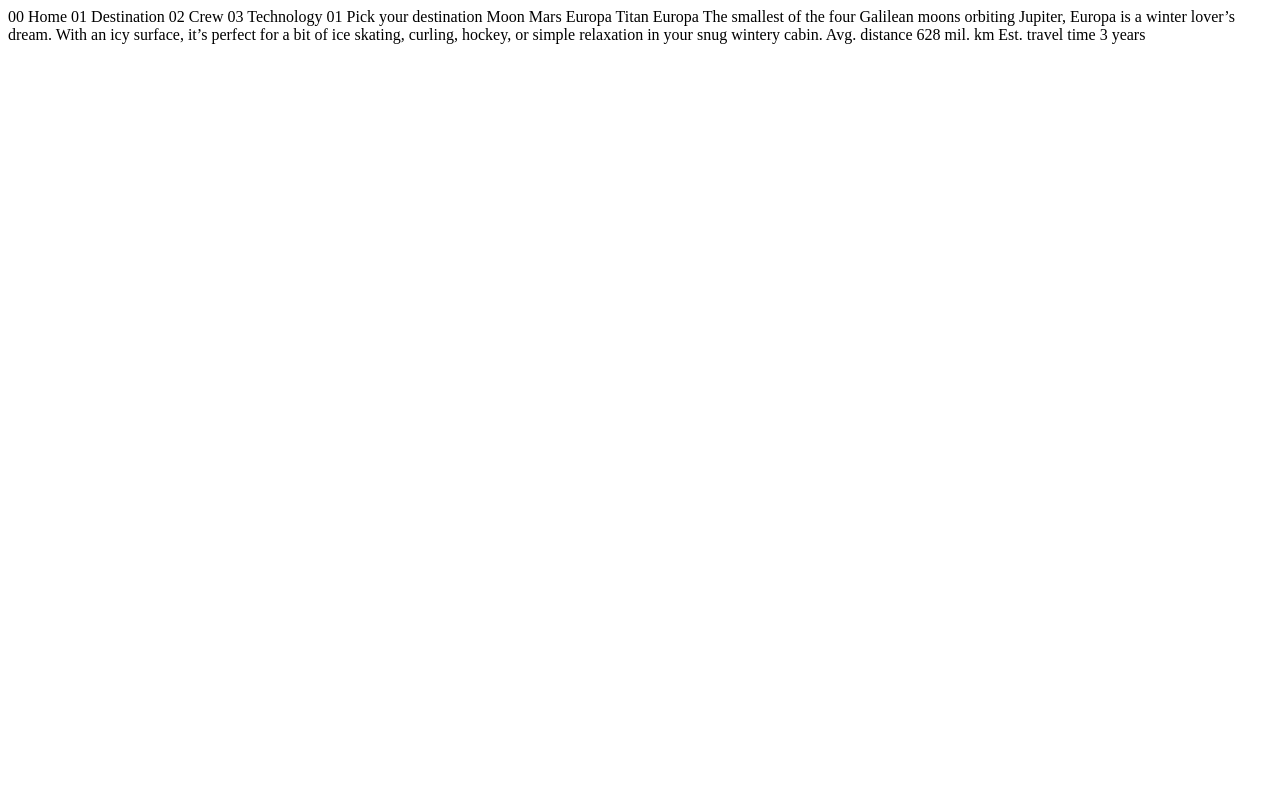
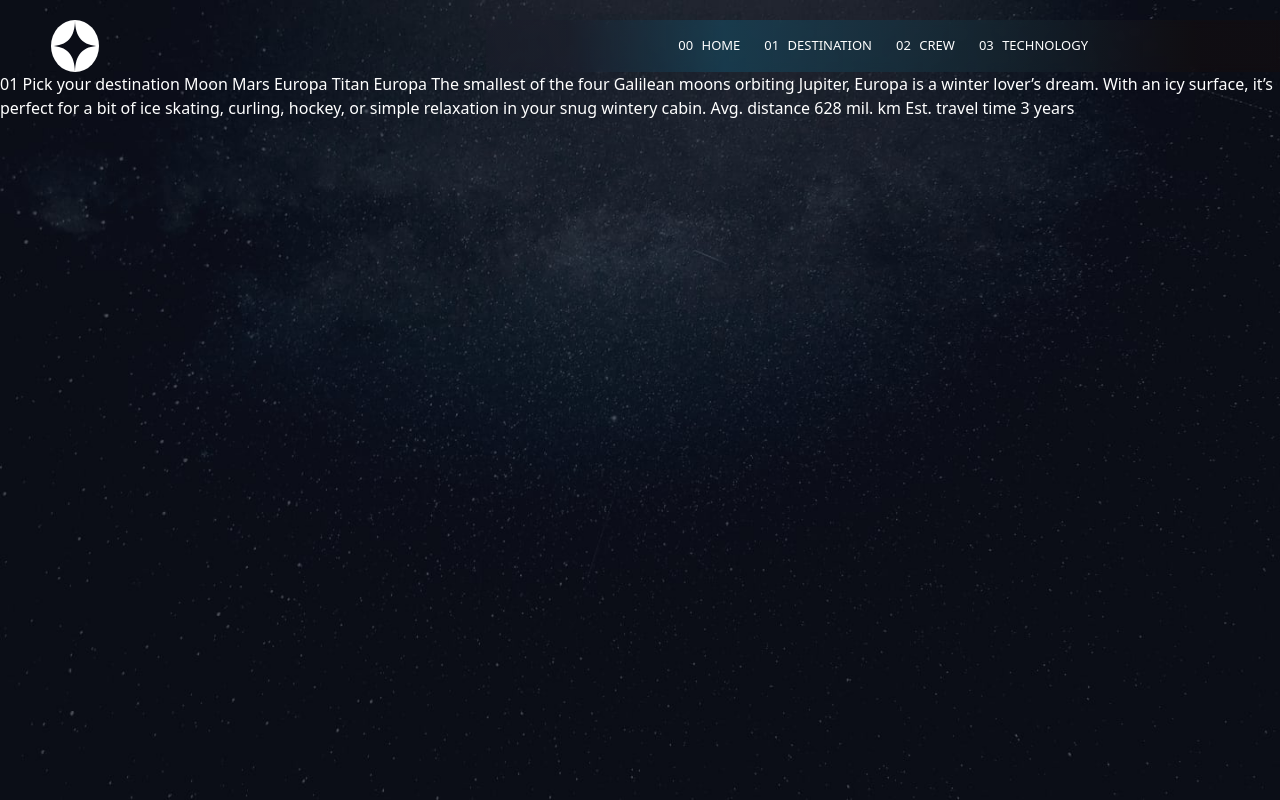
Before and after one commit to Arv9885/space-explore, a plain HTML site: page starter-code/destination-europa.html in a window 1280 px wide. Drawn offline with nearby package versions, Linux system fonts and the light colour scheme.

Commit message:
linked all pages

```diff
--- a/starter-code/destination-europa.html
+++ b/starter-code/destination-europa.html
@@ -1,38 +1,45 @@
 <!DOCTYPE html>
 <html lang="en">
-<head>
-  <meta charset="UTF-8">
-  <meta name="viewport" content="width=device-width, initial-scale=1.0">
+  <head>
+    <meta charset="UTF-8" />
+    <meta name="viewport" content="width=device-width, initial-scale=1.0" />
 
-  <link rel="icon" type="image/png" sizes="32x32" href="./assets/favicon-32x32.png">
+    <link
+      rel="icon"
+      type="image/png"
+      sizes="32x32"
+      href="./assets/favicon-32x32.png"
+    />
+    <link rel="stylesheet" href="style.css" />
+    <script src="https://cdn.tailwindcss.com"></script>
 
-  <title>Frontend Mentor | Space tourism website</title>
-</head>
-<body>
+    <title>Frontend Mentor | Space tourism website</title>
+  </head>
+  <body>
+    <section class="hero hero-destination pt-5">
+      <div class="flex justify-between">
+        <img
+          src="assets/shared/logo.svg"
+          alt="logo"
+          class="w-25 h-25 ml-[4%]"
+        />
+        <ul
+          class="flex gap-6 items-center px-[15%] py-4 bg-gradient-to-r from-[#1c1c2b60] from-10% via-[#17455ab0] via-30% to-[#160d0d7a] to-90% backdrop-blur-sm"
+        >
+          <li class="nav-items"><a href="index.html">00 Home</a></li>
+          <li class="nav-items">
+            <a href="destination-europa.html">01 Destination</a>
+          </li>
+          <li class="nav-items">0<a href="crew-commander.html">2 Crew</a></li>
+          <li class="nav-items"><a href="technology-capsule.html">03 Technology</a></li>
+        </ul>
+      </div>
 
-  00 Home
-  01 Destination
-  02 Crew
-  03 Technology
-
-  01 Pick your destination
-
-  Moon
-  Mars
-  Europa
-  Titan
-
-  Europa
-
-  The smallest of the four Galilean moons orbiting Jupiter, Europa is a
-  winter lover’s dream. With an icy surface, it’s perfect for a bit of
-  ice skating, curling, hockey, or simple relaxation in your snug
-  wintery cabin.
-
-  Avg. distance
-  628 mil. km
-
-  Est. travel time
-  3 years
-</body>
+      01 Pick your destination Moon Mars Europa Titan Europa The smallest of the
+      four Galilean moons orbiting Jupiter, Europa is a winter lover’s dream.
+      With an icy surface, it’s perfect for a bit of ice skating, curling,
+      hockey, or simple relaxation in your snug wintery cabin. Avg. distance 628
+      mil. km Est. travel time 3 years
+    </section>
+  </body>
 </html>
--- /dev/null
+++ b/starter-code/style.css
@@ -0,0 +1,39 @@
+*,
+*::after,
+*::before {
+  box-sizing: border-box;
+}
+body {
+  margin: 0;
+  padding: 0;
+}
+.hero-home {
+  background-image: url("assets/home/background-home-desktop.jpg");
+}
+.hero-destination {
+  background-image: url("assets/destination/background-destination-desktop.jpg");
+}
+.hero-crew {
+  background-image: url("assets/crew/background-crew-desktop.jpg");
+}
+.hero-technology {
+  background-image: url("assets/technology/background-technology-desktop.jpg");
+}
+
+.hero {
+  height: 100vh;
+  margin: 0;
+  padding: 0;
+  background-size: cover;
+  background-repeat: no-repeat;
+  color: white;
+}
+
+.nav-items {
+  font-family: system-ui, -apple-system, BlinkMacSystemFont, "Segoe UI", Roboto,
+    Oxygen, Ubuntu, Cantarell, "Open Sans", "Helvetica Neue", sans-serif;
+  text-transform: uppercase;
+  font-size: 13px;
+  font-weight: lighter;
+  word-spacing: 5px;
+}
```
Also changed, not shown: starter-code/crew-commander.html (+37 -20 lines), starter-code/index.html (+51 -20 lines), starter-code/technology-capsule.html (+22 -4 lines).
